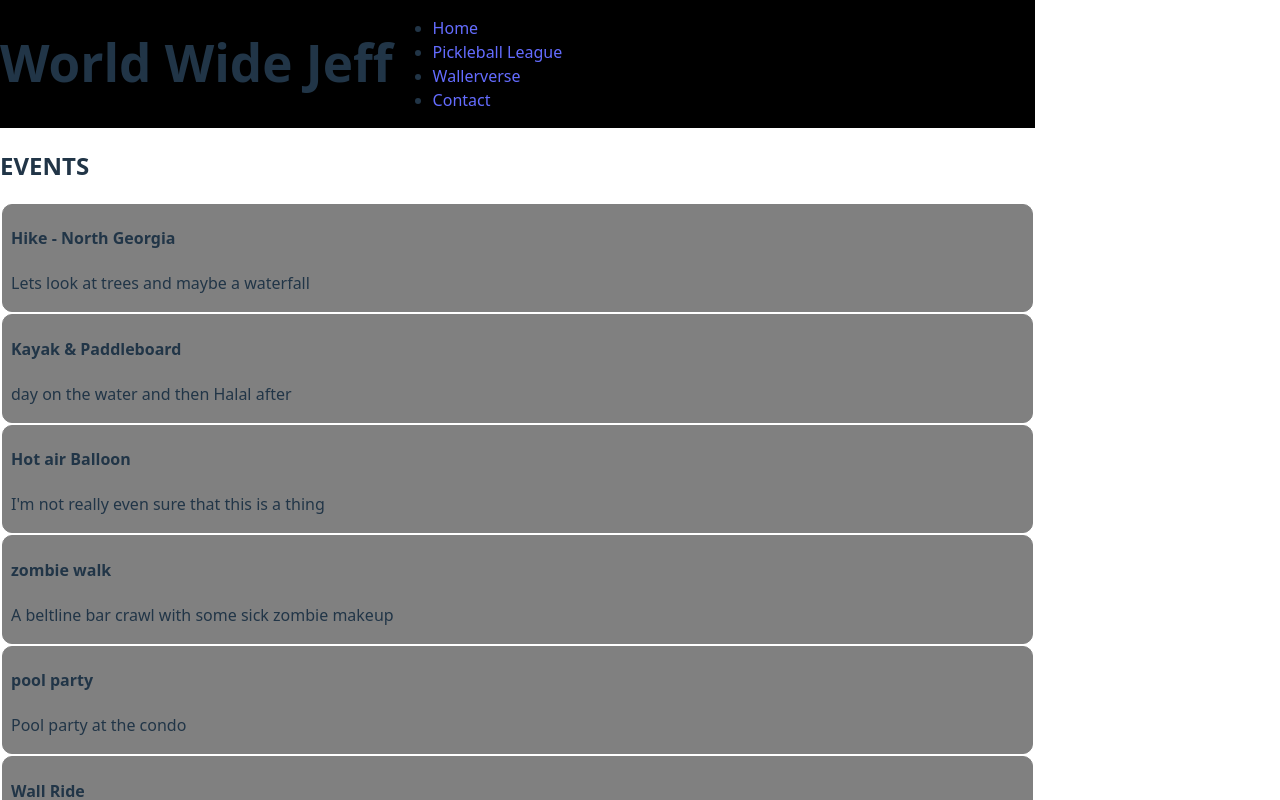
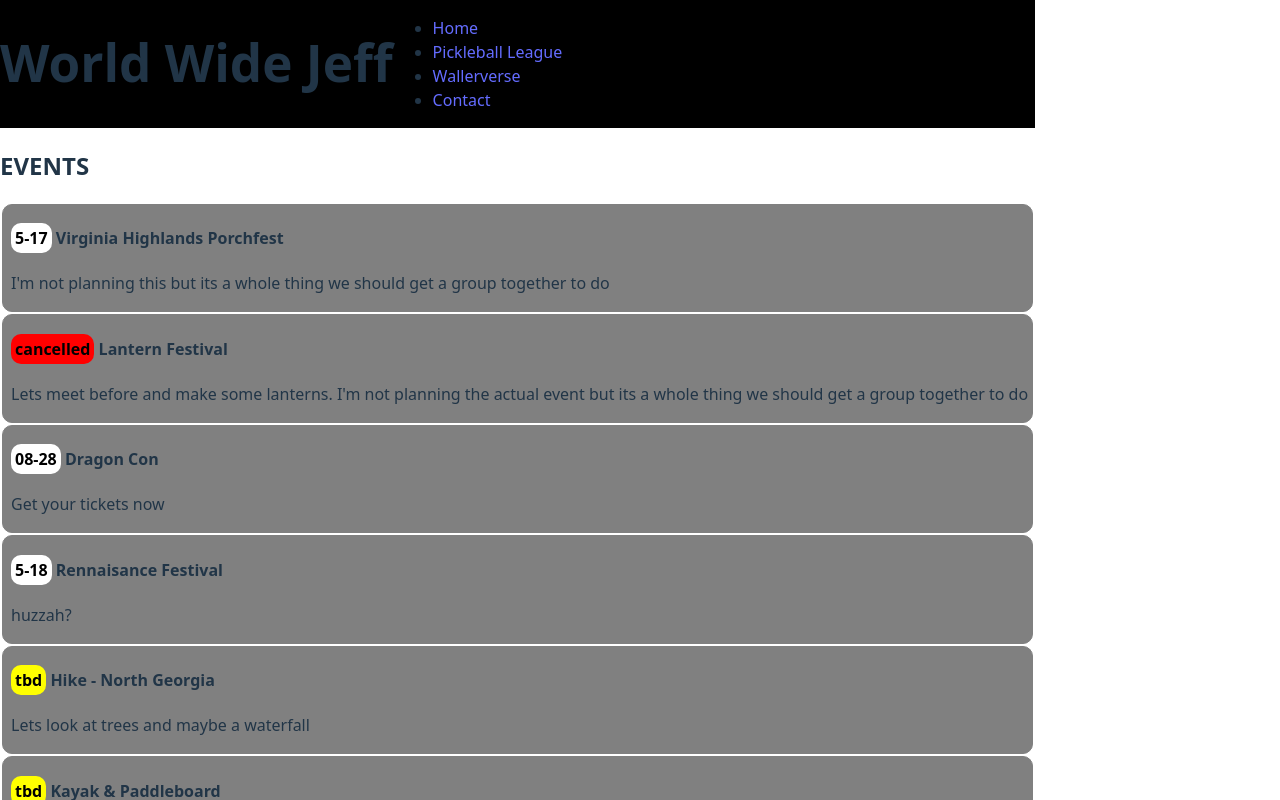
Before and after one commit to JeffWHenderson/world-wide-jeff, a React (Vite) app: page / in a window 1280 px wide. Shown: the top 800 px of the page. Built offline with nearby package versions, Linux system fonts and the light colour scheme.

Commit message:
add some date stuff to the model... prepping for a backend yo

```diff
--- a/src/screens/Events.ts
+++ b/src/screens/Events.ts
@@ -2,7 +2,7 @@ type event = {
     id: string;
     name: string;
     details: string;
-    startDate?: string; // use date time stamp. no offset?
+    startDate: "tbd" | "cancelled" | string; // use date time stamp. no offset?
     // recurring?: boolean;
     // plannedByJeff?: boolean;
     // local?: boolean;
@@ -12,88 +12,105 @@ type event = {
 
 export const events: event[] = [
     {
+        id: "some-id-8",
+        name: "Virginia Highlands Porchfest",
+        details: "I'm not planning this but its a whole thing we should get a group together to do",
+        startDate: "2025-5-17"
+    },
+    {
+        id: "some-id-9",
+        name: "Lantern Festival",
+        details: "Lets meet before and make some lanterns. I'm not planning the actual event but its a whole thing we should get a group together to do",
+        startDate: "cancelled"
+    },
+    {
+        id: "some-id-10",
+        name: "Dragon Con",
+        details: "Get your tickets now",
+        startDate: "2025-08-28"
+    },
+    {
+        id: "some-id-12",
+        name: "Rennaisance Festival",
+        details: "huzzah?",
+        startDate: "2025-5-18"
+    },
+    {
         id: "some-id--2",
         name: "Hike - North Georgia",
-        details: "Lets look at trees and maybe a waterfall"
+        details: "Lets look at trees and maybe a waterfall",
+        startDate: "tbd"
     },
     {
         id: "some-id--3",
         name: "Kayak & Paddleboard",
-        details: "day on the water and then Halal after"
+        details: "day on the water and then Halal after",
+        startDate: "tbd"
     },
     {
         id: "some-id--4",
         name: "Hot air Balloon",
-        details: "I'm not really even sure that  this is a thing"
+        details: "I'm not really even sure that  this is a thing",
+        startDate: "tbd"
     },
     {
         id: "some-id",
         name: "zombie walk",
-        details: "A beltline bar crawl with some sick zombie makeup"
+        details: "A beltline bar crawl with some sick zombie makeup",
+        startDate: "tbd"
     },
     {
         id: "some-id-2",
         name: "pool party",
-        details: "Pool party at the condo"
+        details: "Pool party at the condo",
+        startDate: "tbd"
     },
     {
         id: "some-id-3",
         name: "Wall Ride",
-        details: "twice a month group bike ride"
+        details: "twice a month group bike ride",
+        startDate: "tbd"
     },
     {
         id: "some-id-4",
         name: "Piedmont Heights Pickleball League",
-        details: "a very poorly managed (by me) pickleball league"
+        details: "a very poorly managed (by me) pickleball league",
+        startDate: "tbd"
     },
     {
         id: "some-id-6",
         name: "Outdoor Movie Night: The Room",
-        details: "Lets watch a movie by the pool"
+        details: "Lets watch a movie by the pool",
+        startDate: "tbd"
     },
     {
         id: "some-id-7",
         name: "Texas Hold em Poker",
-        details: "Bluffing encouraged"
-    },
-    {
-        id: "some-id-8",
-        name: "Virginia Highlands Porchfest",
-        details: "I'm not planning this but its a whole thing we should get a group together to do"
-    },
-    {
-        id: "some-id-9",
-        name: "Lantern Festival",
-        details: "Lets meet before and make some lanterns. I'm not planning the actual event but its a whole thing we should get a group together to do"
-    },
-    {
-        id: "some-id-10",
-        name: "Dragon Con",
-        details: "Get your tickets now"
+        details: "Bluffing encouraged",
+        startDate: "tbd"
     },
     {
         id: "some-id-11",
         name: "Karoake night",
-        details: "Go big or go home"
-    },
-    {
-        id: "some-id-12",
-        name: "Rennaisance Festival",
-        details: "huzzah?"
+        details: "Go big or go home",
+        startDate: "tbd"
     },
     {
         id: "some-id-14",
         name: "Atlanta streets alive",
-        details: "dates"
+        details: "dates",
+        startDate: "tbd"
     },
     {
         id: "some-id-15",
         name: "Hot Pot",
-        details: "Just need to remember I like doing these"
+        details: "Just need to remember I like doing these",
+        startDate: "tbd"
     },
     {
         id: "some-id-16",
         name: "slack line",
-        details: "invite people to do a slackline but also don't let people think i'm one of those slackline guys in any way"
+        details: "invite people to do a slackline but also don't let people think i'm one of those slackline guys in any way",
+        startDate: "tbd"
     }
 ]
--- a/src/screens/Home.tsx
+++ b/src/screens/Home.tsx
@@ -1,6 +1,18 @@
 import { events } from "./Events"
 
 const Home = () => {
+    const displayDate = (date: "tbd" | "cancelled" | string) => {
+        if (date === 'cancelled') {
+            return <span style={{ color: 'black', backgroundColor: "red", padding: "4px", borderRadius: "10px" }}>{date}</span>
+        }
+
+        if (date === 'tbd') {
+            return <span style={{ color: 'black', backgroundColor: "yellow", padding: "4px", borderRadius: "10px" }}>{date}</span>
+        }
+
+        return <span style={{ color: 'black', backgroundColor: "white", padding: "4px", borderRadius: "10px" }}>{date.split("2025-")[1]}</span>
+    }
+
     return (
         <>
             {/* EVENT CARD START */}
@@ -8,7 +20,10 @@ const Home = () => {
             {
                 events.map(item => (
                     <div style={{ backgroundColor: "grey", border: "1px solid grey", margin: "2px", borderRadius: "10px", padding: "0px 4px 0px 8px" }} key={item.id} onClick={() => console.log("clicked " + item.id)}>
-                        <h4> {item.name}</h4 >
+                        <div>
+                            <h4> {displayDate(item.startDate)} {item.name}</h4 >
+                        </div>
+
                         <p>{item.details}</p>
                     </div>
                 ))
```
